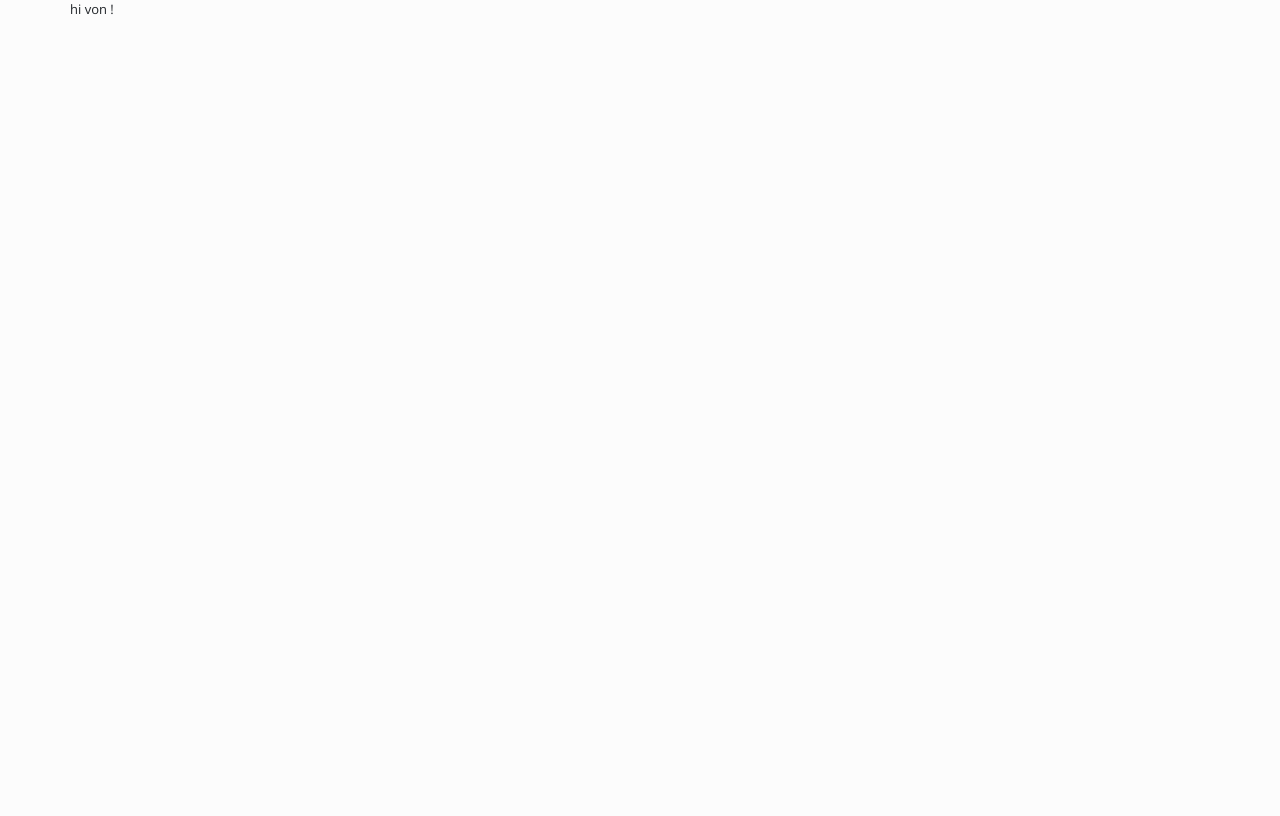
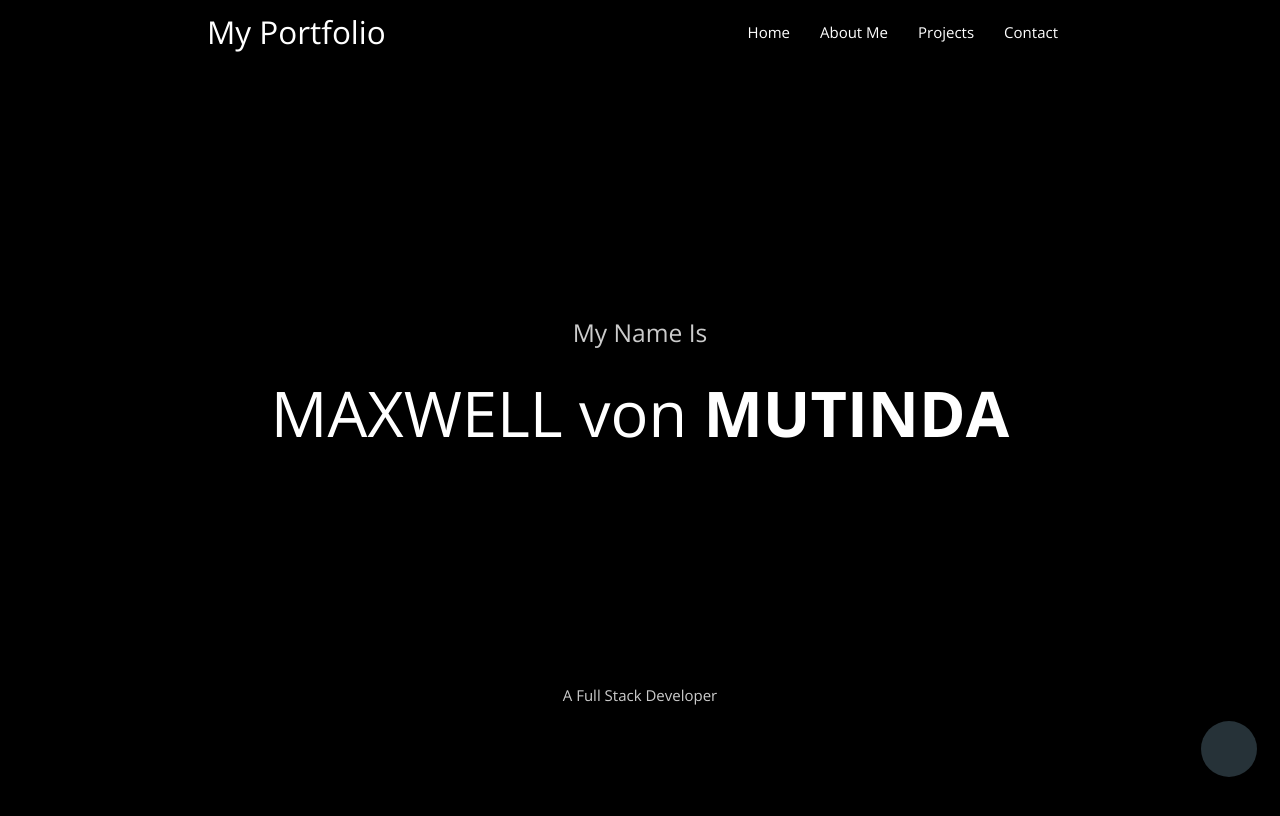
Before and after one commit to vonmutinda/meFolio, a plain HTML site: page index.html in a window 1280 px wide. Drawn offline with nearby package versions, Linux system fonts and the light colour scheme; files whose address does not match are found by name.

Commit message:
landing page

```diff
--- a/css/main.css
+++ b/css/main.css
@@ -0,0 +1,18 @@
+body {
+    background-color: black;
+    color: rgba(255,255,255,0.8);
+}
+
+
+#landing{
+    height: 100vh;
+    background-image: url('URL to your image here!');
+    background-position: center;
+    background-size: cover;
+    background-repeat: no-repeat;
+    background-attachment: fixed;
+    z-index: -1;
+}
+#mainText{
+    margin-top: 30vh;
+}
--- a/index.html
+++ b/index.html
@@ -1,23 +1,66 @@
 <!DOCTYPE html>
 <html>
+
 <head>
     <meta charset="utf-8" />
     <meta http-equiv="X-UA-Compatible" content="IE=edge">
-    <title>Page Title</title>
+    <title>von MUTINDA - Portfolio</title>
     <meta name="viewport" content="width=device-width, initial-scale=1">
     <link rel="stylesheet" href="https://stackpath.bootstrapcdn.com/bootswatch/4.1.3/simplex/bootstrap.min.css">
-    <link rel="stylesheet" type="text/css" media="screen" href="css/main.css"/>
+    <link rel="stylesheet" href="https://cdnjs.cloudflare.com/ajax/libs/materialize/0.100.2/css/materialize.min.css">
+    <link rel="stylesheet" type="text/css" media="screen" href="css/main.css" />
 </head>
+
 <body>
-    <div class="container">
-        <div class="row">
-            hi von !
-        </div>
+    <!-- Navbar -->
+    <div class="navbar-fixed">
+        <nav class="black">
+            <div class="container">
+                <div class="nav-wrapper">
+                    <a href="#" class="brand-logo">My Portfolio</a>
+                    <ul class="right hide-on-med-and-down" id="navList">
+                        <li><a href="#landing">Home</a></li>
+                        <li><a href="#intro">About Me</a></li>
+                        <li><a href="#work">Projects</a></li>
+                        <li><a href="#contact">Contact</a></li>
+                    </ul>
+                </div>
+            </div>
+        </nav>
     </div>
+    <!-- ./Navbar -->
 
 
 
 
+
+    <!-- Landing Screen -->
+    <div class="section" id="landing">
+        <h5 id="mainText" class="center">My Name Is</h5>
+        <h1 style="color: white;" class="center">
+            MAXWELL von <b>MUTINDA</b>
+        </h1>
+        <h6 id="mainText" class="center">A Full Stack Developer</h6>
+    </div>
+    <!-- ./ Landing screen -->
+
+    <!-- .fixed button -->
+    <div class="fixed-action-btn vertical">
+        <a class="btn-floating btn-large  blue-grey darken-4">
+            <i class="fa fa-globe"></i>
+        </a>
+        <ul>
+            <li><a class="btn-floating  blue darken-4"><i class="fa fa-facebook"></i></a></li>
+            <li><a class="btn-floating cyan lighten-1"><i class="fa fa-twitter"></i></a></li>
+            <li><a class="btn-floating grey darken-3"> <i class="fa fa-github"></i></a></li>
+            <li><a class="btn-floating blue-grey lighten-1"><i class="fa fa-linkedin"></i></a></li>
+        </ul>
+    </div>
+    <!-- ./fixed button -->
+
+    <script src="https://cdnjs.cloudflare.com/ajax/libs/jquery/3.3.1/jquery.js"></script>
+    <script src="https://cdnjs.cloudflare.com/ajax/libs/materialize/0.100.2/js/materialize.min.js"> </script>
     <script src="main.js"></script>
 </body>
+
 </html>
```
